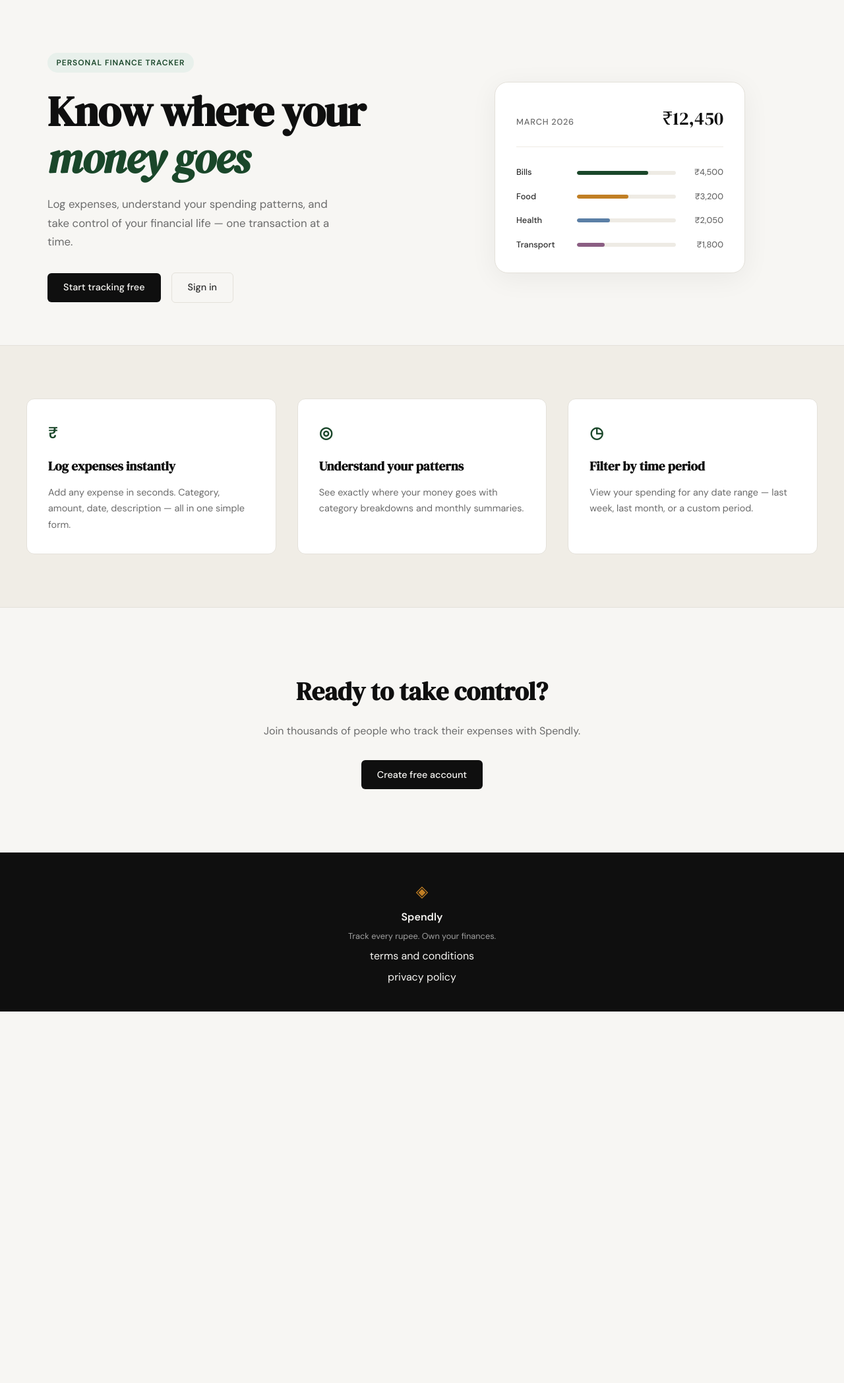
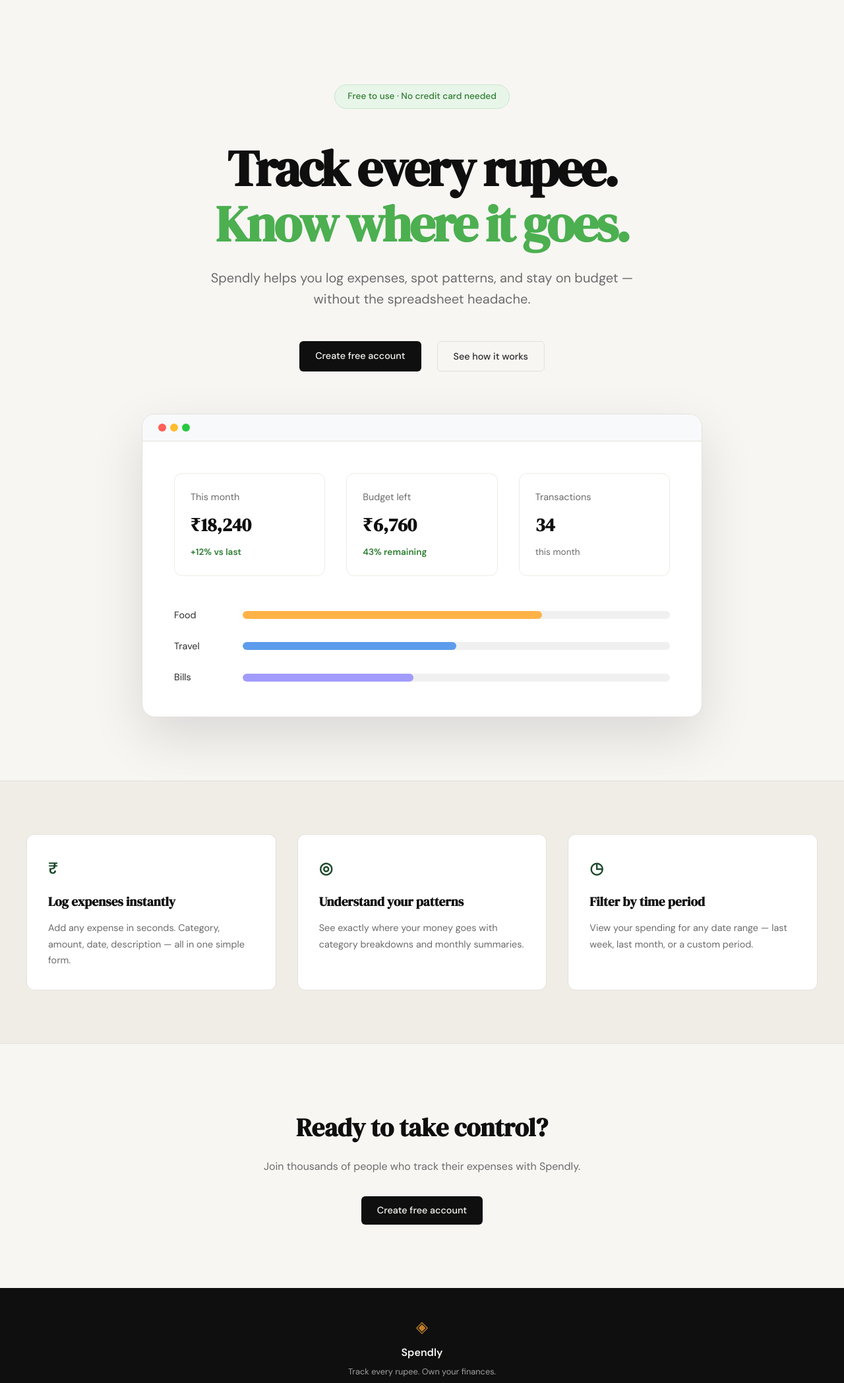
Before and after one commit to akshatsharma2407/spendly, a Flask app: page / in a window 1280 px wide. Shown: the part 61-2157 px from the top of the page at 66% size. Before the commit the page ends 1594 px from the top, so only its background shows below. Run offline with Flask 3, Linux system fonts and the light colour scheme.

Commit message:
Update hero section to match design image
- Change layout to centered single-column stack
- Refine typography and spacing for hero title and subtitle
- Enhance dashboard mock with larger dimensions and deeper shadow
- Update button placement and alignment

Co-Authored-By: Claude Code <noreply@anthropic.com>

```diff
--- a/app.py
+++ b/app.py
@@ -25,6 +25,11 @@ def login():
 @app.route("/terms")
 def terms():
     return render_template("terms.html")
+
+
+@app.route("/privacy")
+def privacy():
+    return render_template("privacy.html")
 
 
 # ------------------------------------------------------------------ #
--- a/static/css/style.css
+++ b/static/css/style.css
@@ -124,137 +124,183 @@ a { color: inherit; text-decoration: none; }
 /* ------------------------------------------------------------------ */
 
 .hero {
-    padding: 5rem 2rem 4rem;
-    display: grid;
-    grid-template-columns: 1fr 1fr;
-    gap: 4rem;
+    padding: 8rem 2rem 6rem;
+    display: flex;
+    flex-direction: column;
     align-items: center;
+    text-align: center;
     max-width: var(--max-width);
     margin: 0 auto;
 }
 
+.hero-inner {
+    display: flex;
+    flex-direction: column;
+    align-items: center;
+    text-align: center;
+    margin-bottom: 4rem;
+}
+
 .hero-badge {
     display: inline-block;
-    background: var(--accent-light);
-    color: var(--accent);
-    font-size: 0.75rem;
-    font-weight: 600;
-    letter-spacing: 0.08em;
-    text-transform: uppercase;
-    padding: 0.35rem 0.85rem;
+    background: #e8f5e9;
+    color: #2e7d32;
+    font-size: 0.85rem;
+    font-weight: 500;
+    padding: 0.4rem 1.2rem;
     border-radius: 999px;
-    margin-bottom: 1.5rem;
+    margin-bottom: 3rem;
+    border: 1px solid #c8e6c9;
 }
 
 .hero-title {
     font-family: var(--font-display);
-    font-size: clamp(2.5rem, 5vw, 4rem);
+    font-size: clamp(3rem, 6vw, 5rem);
     line-height: 1.1;
-    letter-spacing: -0.02em;
+    letter-spacing: -0.04em;
     color: var(--ink);
-    margin-bottom: 1.25rem;
+    margin-bottom: 1.5rem;
 }
 
-.hero-title em {
-    font-style: italic;
-    color: var(--accent);
+.hero-title .highlight {
+    color: #4caf50;
 }
 
 .hero-subtitle {
-    font-size: 1.05rem;
+    font-size: 1.25rem;
     color: var(--ink-muted);
-    line-height: 1.7;
-    max-width: 460px;
-    margin-bottom: 2rem;
+    line-height: 1.6;
+    max-width: 650px;
+    margin-bottom: 3rem;
 }
 
 .hero-actions {
     display: flex;
-    gap: 1rem;
-    align-items: center;
+    gap: 1.5rem;
+    justify-content: center;
 }
 
-/* ------------------------------------------------------------------ */
-/* Mock card (hero visual)                                             */
-/* ------------------------------------------------------------------ */
-
+/* New Dashboard Mock Styles */
 .hero-visual {
     display: flex;
     justify-content: center;
+    width: 100%;
 }
 
-.mock-card {
-    background: var(--paper-card);
+.dashboard-mock {
+    background: white;
     border: 1px solid var(--border);
     border-radius: var(--radius-lg);
-    padding: 2rem;
     width: 100%;
-    max-width: 380px;
-    box-shadow: 0 8px 40px rgba(0,0,0,0.06);
+    max-width: 850px;
+    box-shadow: 0 30px 80px rgba(0,0,0,0.12);
+    overflow: hidden;
 }
 
-.mock-card-header {
-    display: flex;
-    justify-content: space-between;
-    align-items: baseline;
-    margin-bottom: 1.75rem;
-    padding-bottom: 1.25rem;
-    border-bottom: 1px solid var(--border-soft);
+.dash-header {
+    background: #f8f9fa;
+    padding: 14px 24px;
+    border-bottom: 1px solid var(--border);
 }
 
-.mock-label {
-    font-size: 0.8rem;
-    font-weight: 500;
-    color: var(--ink-muted);
-    text-transform: uppercase;
-    letter-spacing: 0.06em;
+.dash-dots {
+    display: flex;
+    gap: 6px;
 }
 
-.mock-total {
+.dash-dots .dot {
+    width: 12px;
+    height: 12px;
+    border-radius: 50%;
+}
+
+.dot.red { background: #ff5f56; }
+.dot.yellow { background: #ffbd2e; }
+.dot.green { background: #27c93f; }
+
+.dash-body {
+    padding: 3rem;
+}
+
+.stats-grid {
+    display: grid;
+    grid-template-columns: repeat(3, 1fr);
+    gap: 2rem;
+    margin-bottom: 3rem;
+}
+
+.stat-card {
+    background: #fff;
+    border: 1px solid var(--border-soft);
+    padding: 1.5rem;
+    border-radius: var(--radius-md);
+    display: flex;
+    flex-direction: column;
+    gap: 0.5rem;
+    text-align: left;
+}
+
+.stat-label {
+    font-size: 0.9rem;
+    color: var(--ink-muted);
+}
+
+.stat-value {
     font-family: var(--font-display);
     font-size: 1.75rem;
+    font-weight: 600;
     color: var(--ink);
 }
 
-.mock-bars { display: flex; flex-direction: column; gap: 1rem; }
-
-.mock-bar-row {
-    display: grid;
-    grid-template-columns: 80px 1fr 60px;
-    align-items: center;
-    gap: 0.75rem;
+.stat-trend {
+    font-size: 0.85rem;
+    color: var(--ink-muted);
 }
 
-.mock-cat {
-    font-size: 0.8rem;
-    font-weight: 500;
-    color: var(--ink-soft);
+.stat-trend.positive {
+    color: #2e7d32;
+    font-weight: 600;
 }
 
-.mock-bar-track {
-    height: 6px;
-    background: var(--border-soft);
-    border-radius: 999px;
+.progress-list {
+    display: flex;
+    flex-direction: column;
+    gap: 1.5rem;
+}
+
+.progress-row {
+    display: flex;
+    align-items: center;
+    gap: 1.5rem;
+}
+
+.prog-label {
+    width: 80px;
+    font-size: 0.9rem;
+    color: var(--ink-soft);
+    text-align: left;
+}
+
+.prog-track {
+    flex: 1;
+    height: 12px;
+    background: #f0f0f0;
+    border-radius: 6px;
     overflow: hidden;
 }
 
-.mock-bar {
+.prog-fill {
     height: 100%;
-    background: var(--accent);
-    border-radius: 999px;
-    transition: width 0.6s ease;
+    border-radius: 6px;
 }
 
-.mock-bar-2 { background: var(--accent-2); }
-.mock-bar-3 { background: #5b7fa6; }
-.mock-bar-4 { background: #8b5e83; }
+.fill-orange { background: #ffb347; }
+.fill-blue { background: #5d9cec; }
+.fill-purple { background: #a29bfe; }
 
-.mock-amt {
-    font-size: 0.8rem;
-    font-weight: 500;
-    color: var(--ink-muted);
-    text-align: right;
-}
+/* ------------------------------------------------------------------ */
+
+/* ------------------------------------------------------------------ */
 
 /* ------------------------------------------------------------------ */
 /* Buttons                                                             */
--- a/templates/base.html
+++ b/templates/base.html
@@ -35,7 +35,7 @@
             <span class="footer-name">Spendly</span>
             <p class="footer-copy">Track every rupee. Own your finances.</p>
             <a href="{{ url_for('terms') }}">terms and conditions</a>
-            <a href="#">privacy policy</a>
+            <a href="{{ url_for('privacy') }}">privacy policy</a>
         </div>
     </footer>
 
--- a/templates/landing.html
+++ b/templates/landing.html
@@ -6,55 +6,61 @@
 
 <section class="hero">
     <div class="hero-inner">
-        <div class="hero-badge">Personal Finance Tracker</div>
+        <div class="hero-badge">Free to use · No credit card needed</div>
         <h1 class="hero-title">
-            Know where your<br>
-            <em>money goes</em>
+            Track every rupee.<br>
+            <span class="highlight">Know where it goes.</span>
         </h1>
         <p class="hero-subtitle">
-            Log expenses, understand your spending patterns,
-            and take control of your financial life —
-            one transaction at a time.
+            Spendly helps you log expenses, spot patterns, and stay
+            on budget — without the spreadsheet headache.
         </p>
         <div class="hero-actions">
-            <a href="{{ url_for('register') }}" class="btn-primary">Start tracking free</a>
-            <a href="{{ url_for('login') }}" class="btn-ghost">Sign in</a>
+            <a href="{{ url_for('register') }}" class="btn-primary">Create free account</a>
+            <a href="#" class="btn-ghost">See how it works</a>
         </div>
     </div>
+
     <div class="hero-visual">
-        <div class="mock-card">
-            <div class="mock-card-header">
-                <span class="mock-label">March 2026</span>
-                <span class="mock-total">₹12,450</span>
+        <div class="dashboard-mock">
+            <div class="dash-header">
+                <div class="dash-dots">
+                    <span class="dot red"></span>
+                    <span class="dot yellow"></span>
+                    <span class="dot green"></span>
+                </div>
             </div>
-            <div class="mock-bars">
-                <div class="mock-bar-row">
-                    <span class="mock-cat">Bills</span>
-                    <div class="mock-bar-track">
-                        <div class="mock-bar" style="width: 72%"></div>
+            <div class="dash-body">
+                <div class="stats-grid">
+                    <div class="stat-card">
+                        <span class="stat-label">This month</span>
+                        <span class="stat-value">₹18,240</span>
+                        <span class="stat-trend positive">+12% vs last</span>
                     </div>
-                    <span class="mock-amt">₹4,500</span>
+                    <div class="stat-card">
+                        <span class="stat-label">Budget left</span>
+                        <span class="stat-value">₹6,760</span>
+                        <span class="stat-trend positive">43% remaining</span>
+                    </div>
+                    <div class="stat-card">
+                        <span class="stat-label">Transactions</span>
+                        <span class="stat-value">34</span>
+                        <span class="stat-trend">this month</span>
+                    </div>
                 </div>
-                <div class="mock-bar-row">
-                    <span class="mock-cat">Food</span>
-                    <div class="mock-bar-track">
-                        <div class="mock-bar mock-bar-2" style="width: 52%"></div>
+                <div class="progress-list">
+                    <div class="progress-row">
+                        <span class="prog-label">Food</span>
+                        <div class="prog-track"><div class="prog-fill fill-orange" style="width: 70%"></div></div>
                     </div>
-                    <span class="mock-amt">₹3,200</span>
-                </div>
-                <div class="mock-bar-row">
-                    <span class="mock-cat">Health</span>
-                    <div class="mock-bar-track">
-                        <div class="mock-bar mock-bar-3" style="width: 33%"></div>
+                    <div class="progress-row">
+                        <span class="prog-label">Travel</span>
+                        <div class="prog-track"><div class="prog-fill fill-blue" style="width: 50%"></div></div>
                     </div>
-                    <span class="mock-amt">₹2,050</span>
-                </div>
-                <div class="mock-bar-row">
-                    <span class="mock-cat">Transport</span>
-                    <div class="mock-bar-track">
-                        <div class="mock-bar mock-bar-4" style="width: 28%"></div>
+                    <div class="progress-row">
+                        <span class="prog-label">Bills</span>
+                        <div class="prog-track"><div class="prog-fill fill-purple" style="width: 40%"></div></div>
                     </div>
-                    <span class="mock-amt">₹1,800</span>
                 </div>
             </div>
         </div>
```
Also changed, not shown: templates/privacy.html (added, +38 -0 lines).
